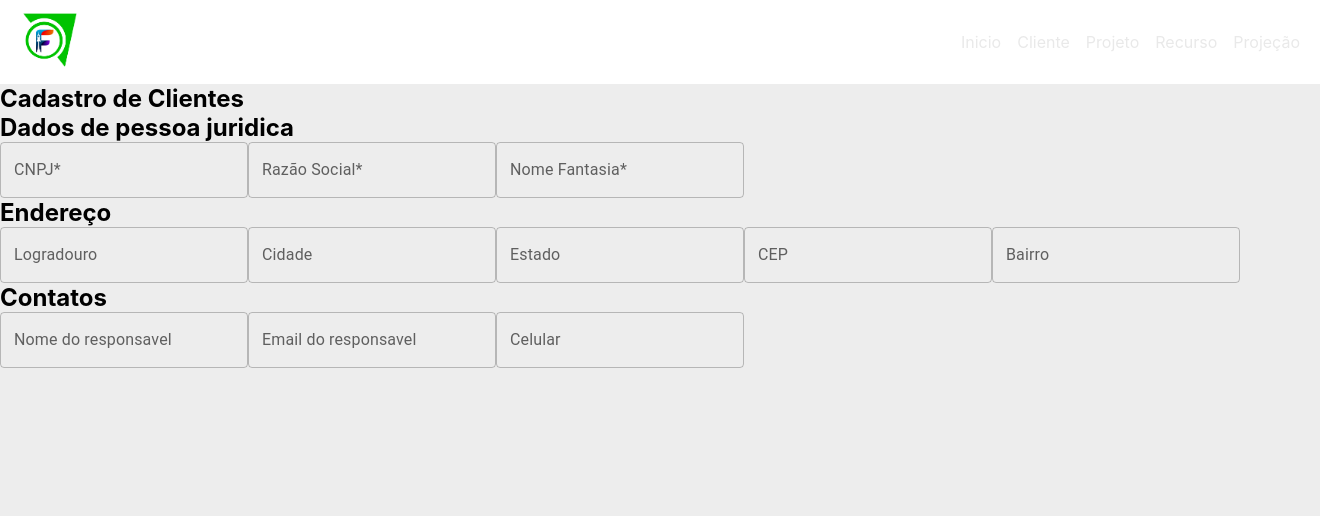
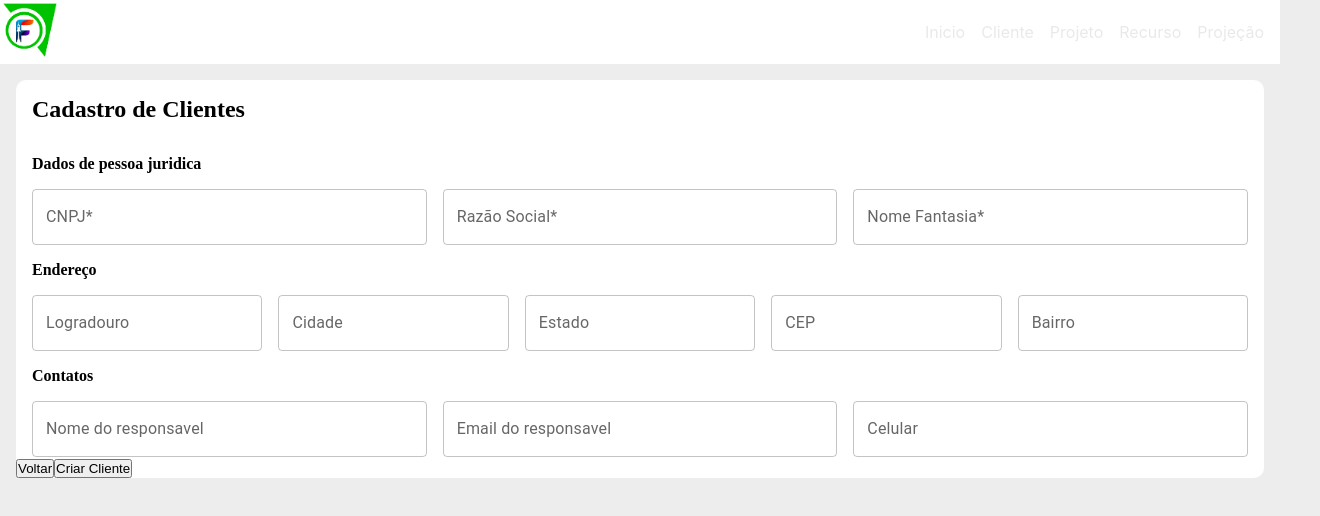
Before and after one commit to joaolrocha/fas-front, a React (Create React App) app: page /registerclient in a window 1280 px wide. Shown: the top 516 px of the page, 1320 px wide, since content can reach past the window. Built offline with nearby package versions, Linux system fonts and the light colour scheme.

Commit message:
feat: making layout of register client form

```diff
--- a/src/components/FormClient/FormClient.tsx
+++ b/src/components/FormClient/FormClient.tsx
@@ -19,15 +19,21 @@ const FormClient = () => {
             <TextField
               id="outlined-basic"
               label="CNPJ*"
-              variant="outlined" />
+              variant="outlined"
+              sx={{ width: '100%' }}
+            />
             <TextField
               id="outlined-basic"
               label="Razão Social*"
-              variant="outlined" />
+              variant="outlined"
+              sx={{ width: '100%' }}
+            />
             <TextField
               id="outlined-basic"
               label="Nome Fantasia*"
-              variant="outlined" />
+              variant="outlined"
+              sx={{ width: '100%' }}
+            />
           </div>
 
           <div className='form-client-container-body-address'>
@@ -39,23 +45,33 @@ const FormClient = () => {
               <TextField
                 id="outlined-basic"
                 label="Logradouro"
-                variant="outlined" />
+                variant="outlined"
+                sx={{ width: '100%' }}
+              />
               <TextField
                 id="outlined-basic"
                 label="Cidade"
-                variant="outlined" />
+                variant="outlined"
+                sx={{ width: '100%' }}
+              />
               <TextField
                 id="outlined-basic"
                 label="Estado"
-                variant="outlined" />
+                variant="outlined"
+                sx={{ width: '100%' }}
+              />
               <TextField
                 id="outlined-basic"
                 label="CEP"
-                variant="outlined" />
+                variant="outlined"
+                sx={{ width: '100%' }}
+              />
               <TextField
                 id="outlined-basic"
                 label="Bairro"
-                variant="outlined" />
+                variant="outlined"
+                sx={{ width: '100%' }}
+              />
             </div>
           </div>
 
@@ -68,16 +84,27 @@ const FormClient = () => {
               <TextField
                 id="outlined-basic"
                 label="Nome do responsavel"
-                variant="outlined" />
+                variant="outlined"
+                sx={{ width: '100%' }}
+              />
               <TextField
                 id="outlined-basic"
                 label="Email do responsavel"
-                variant="outlined" />
+                variant="outlined"
+                sx={{ width: '100%' }}
+              />
               <TextField
                 id="outlined-basic"
                 label="Celular"
-                variant="outlined" />
+                variant="outlined"
+                sx={{ width: '100%' }}
+              />
             </div>
+          </div>
+
+          <div className='form-client-container-body-footer'>
+            <button>Voltar</button>
+            <button>Criar Cliente</button>
           </div>
         </div>
 
--- a/src/components/FormClient/_formCliente.scss
+++ b/src/components/FormClient/_formCliente.scss
@@ -0,0 +1,93 @@
+.form-client-container {
+  display: flex;
+  flex-direction: column;
+  width: 100%;
+  background-color: #fff;
+  border-radius: 10px;
+
+  &-title {
+    display: flex;
+    width: 100%;
+
+    & h2 {
+      font-family: New Order;
+      padding: 1rem;
+      font-size: 1.5rem;
+    }
+  }
+
+  &-body {
+    width: 100%;
+    display: flex;
+    flex-direction: column;
+
+    &-PJ {
+      width: 100%;
+      display: flex;
+      flex-direction: column;
+
+      &-title {
+        width: 100%;
+        display: flex;
+
+        & h2 {
+          font-family: New Order;
+          padding: 1rem;
+          font-size: 1rem;
+        }
+      }
+
+      &-inputs {
+        display: flex;
+        gap: 1rem;
+        padding: 0rem 1rem;
+      }
+    }
+
+    &-address {
+      width: 100%;
+      display: flex;
+      flex-direction: column;
+
+      &-title {
+        width: 100%;
+        display: flex;
+
+        & h2 {
+          font-family: New Order;
+          padding: 1rem;
+          font-size: 1rem;
+        }
+      }
+
+      &-inputs {
+        display: flex;
+        gap: 1rem;
+        padding: 0rem 1rem;
+      }
+    }
+
+    &-contacts {
+      width: 100%;
+      display: flex;
+      flex-direction: column;
+
+      &-title {
+        width: 100%;
+        display: flex;
+
+        & h2 {
+          font-family: New Order;
+          padding: 1rem;
+          font-size: 1rem;
+        }
+      }
+
+      &-inputs {
+        display: flex;
+        gap: 1rem;
+        padding: 0rem 1rem;
+      }
+    }
+  }
+}
--- a/src/components/Header/_header.scss
+++ b/src/components/Header/_header.scss
@@ -5,7 +5,7 @@
   background-color: #fff;
   align-items: center;
   justify-content: space-between;
-  padding: 10px 20px;
+  // padding: 10px 20px;
 
   &-logo {
     width: 10%;
@@ -22,7 +22,7 @@
     justify-content: flex-end;
 
     & p {
-      padding-left: 1rem;
+      padding-right: 1rem;
       color: #e9e9e9;
       text-decoration: none;
       font-weight: normal;
@@ -70,7 +70,7 @@
     cursor: pointer;
     color: #e9e9e9;
     text-decoration: none;
-    font-weight: normal;
+    font-weight: 600;
 
     &:hover {
       color: #000;
--- a/src/layouts/LayoutDashboard/_layoutDashboard.scss
+++ b/src/layouts/LayoutDashboard/_layoutDashboard.scss
@@ -6,7 +6,8 @@
 }
 
 .layout-dashboard-content {
-  flex: 1;
-  padding: 20px;
-  background-color: #f5f5f5; // Adjust based on your design
+
+
+  padding: 1rem;
+
 }
--- a/src/views/RegisterClient/RegisterClient.tsx
+++ b/src/views/RegisterClient/RegisterClient.tsx
@@ -1,15 +1,12 @@
 import FormClient from "../../components/FormClient/FormClient";
-import Header from "../../components/Header/Header";
+import LayoutDashboard from "../../layouts/LayoutDashboard/LayoutDashboard";
 
 export default function RegisterClient() {
   return (
-    <div className="register-client-page-container">
-      <div className="register-client-page-container-header">
-        <Header />
-      </div>
-      <div className="register-client-page-container-form">
+    <LayoutDashboard>
+      <div className="register-client-page-form">
         <FormClient />
       </div>
-    </div>
+    </LayoutDashboard>
   )
 }
```
